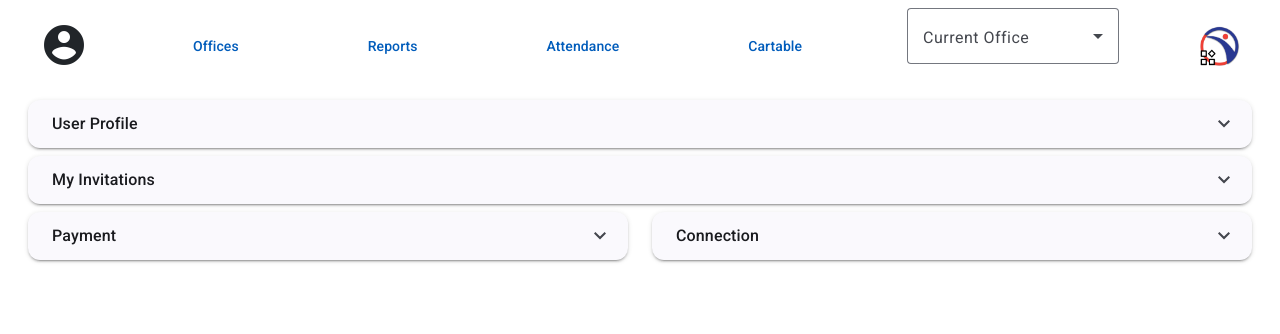
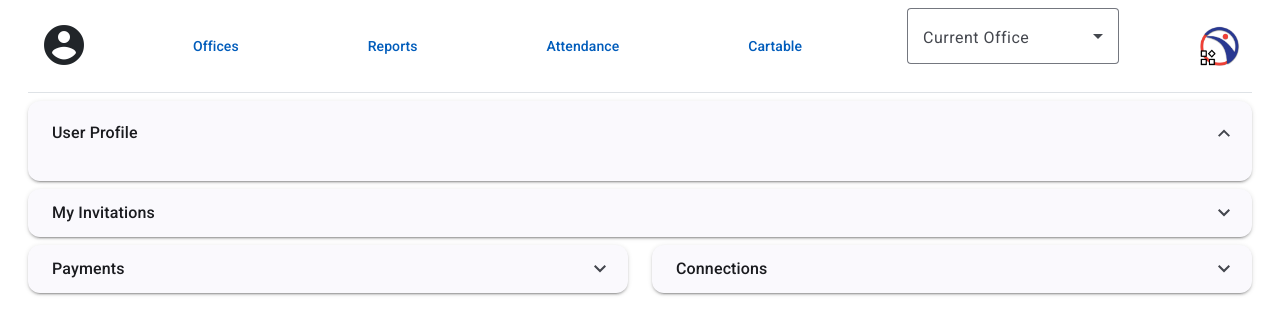
Before and after one commit to GrandAmir72/en-punch-card, an Angular app in the folder en-puch-card-app/: page /profile in a window 1280 px wide. Shown: the top 334 px of the page. Built offline with nearby package versions, Linux system fonts and the light colour scheme.

Commit message:
fix some issues

```diff
--- a/en-puch-card-app/src/app/components/Dashboard/Profile/profile-module/profile-module.module.ts
+++ b/en-puch-card-app/src/app/components/Dashboard/Profile/profile-module/profile-module.module.ts
@@ -3,7 +3,7 @@ import { CommonModule } from '@angular/common';
 
 import { ProfileModuleRoutingModule } from './profile-module-routing.module';
 import { ProfileComponent } from '../profile/profile.component';
-import { SharedModuleModule } from "../../../Shared/shared-module/shared-module.module";
+import { MatExpansionModule } from '@angular/material/expansion';
 
 
 @NgModule({
@@ -12,8 +12,7 @@ import { SharedModuleModule } from "../../../Shared/shared-module/shared-module.
   ],
   imports: [
     CommonModule,
-    ProfileModuleRoutingModule,
-    SharedModuleModule
-]
+    MatExpansionModule,
+    ProfileModuleRoutingModule,]
 })
 export class ProfileModuleModule { }
--- a/en-puch-card-app/src/app/components/Dashboard/Profile/profile/profile.component.html
+++ b/en-puch-card-app/src/app/components/Dashboard/Profile/profile/profile.component.html
@@ -1,14 +1,50 @@
 <div class="row my-2">
-    <app-expansion-component [title]="'User Profile'"></app-expansion-component>
+    <mat-accordion >
+        <mat-expansion-panel expanded="true">
+            <mat-expansion-panel-header>
+                <mat-panel-title> User Profile </mat-panel-title>
+            </mat-expansion-panel-header>
+            <div class="row">
+
+            </div>
+        </mat-expansion-panel>
+    </mat-accordion>
 </div>
 <div class="row my-2">
-    <app-expansion-component [title]="'My Invitations'"></app-expansion-component>
+    <mat-accordion>
+        <mat-expansion-panel>
+            <mat-expansion-panel-header>
+                <mat-panel-title> My Invitations </mat-panel-title>
+            </mat-expansion-panel-header>
+            <div class="row">
+
+            </div>
+        </mat-expansion-panel>
+    </mat-accordion>
 </div>
 <div class="row my-2">
     <div class="col-6">
-        <app-expansion-component [title]="'Payment'"></app-expansion-component>
+        <mat-accordion>
+            <mat-expansion-panel>
+                <mat-expansion-panel-header>
+                    <mat-panel-title> Payments </mat-panel-title>
+                </mat-expansion-panel-header>
+                <div class="row">
+
+                </div>
+            </mat-expansion-panel>
+        </mat-accordion>
     </div>
     <div class="col-6">
-        <app-expansion-component [title]="'Connection'"></app-expansion-component>
+        <mat-accordion>
+            <mat-expansion-panel>
+                <mat-expansion-panel-header>
+                    <mat-panel-title> Connections </mat-panel-title>
+                </mat-expansion-panel-header>
+                <div class="row">
+
+                </div>
+            </mat-expansion-panel>
+        </mat-accordion>
     </div>
 </div>
--- a/en-puch-card-app/src/app/components/Navbar/navbar/navbar.component.html
+++ b/en-puch-card-app/src/app/components/Navbar/navbar/navbar.component.html
@@ -1,4 +1,4 @@
-<nav class="navbar navbar-expand-lg d-flex justify-content-evenly">
+<nav class="navbar navbar-expand-lg d-flex justify-content-evenly border-bottom mb-2">
     <div class="container-fluid">
         <button class="navbar-toggler" type="button" data-bs-toggle="collapse" data-bs-target="#navbarSupportedContent"
             aria-controls="navbarSupportedContent" aria-expanded="false" aria-label="Toggle navigation">
```
